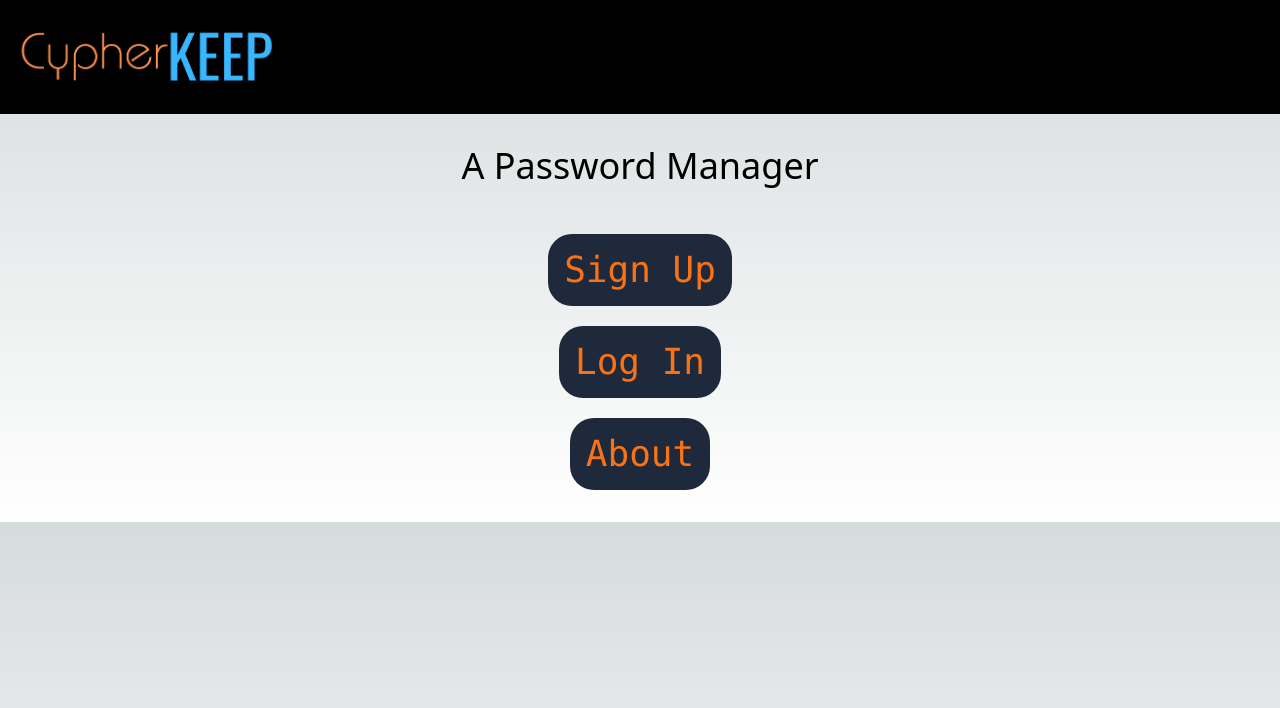
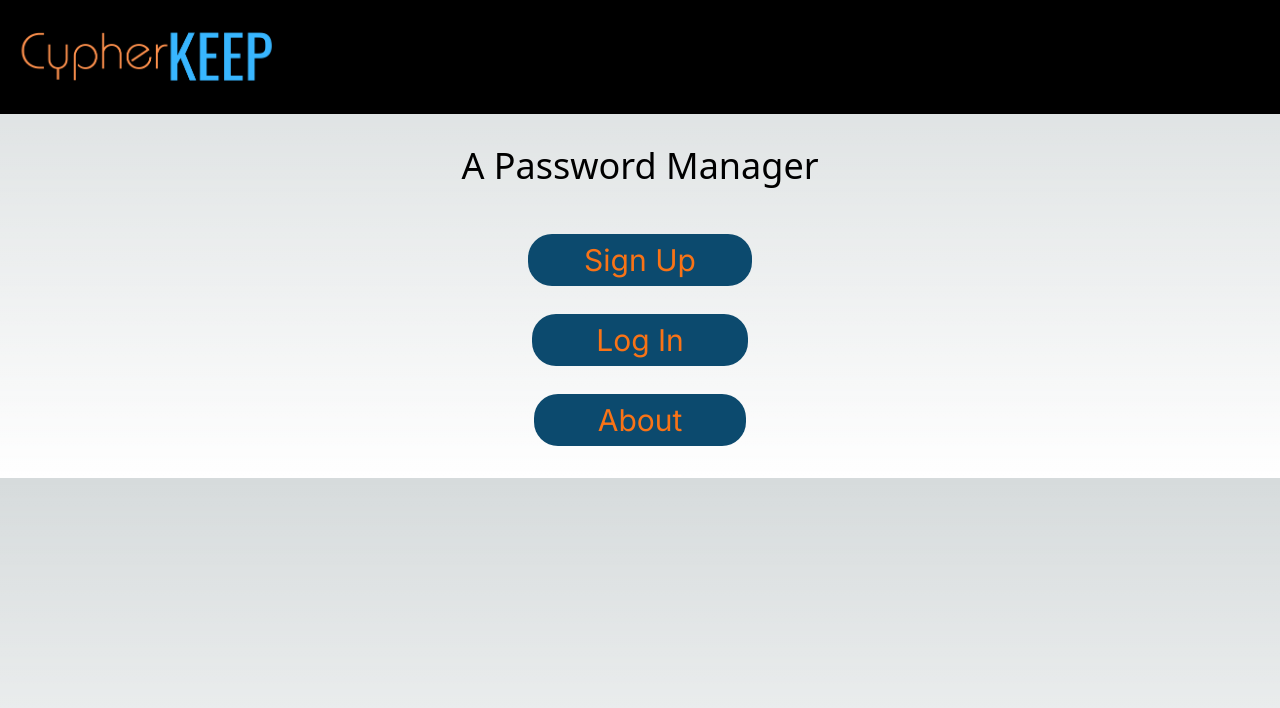
Before and after one commit to joshua95-web/cypherkeep, a Next.js app: page / in a window 1280 px wide. Shown: the top 708 px of the page. Built offline with nearby package versions, Linux system fonts and the light colour scheme.

Commit message:
made styling changes to buttons

```diff
--- a/app/page.tsx
+++ b/app/page.tsx
@@ -5,10 +5,10 @@ export default function Home() {
       <div className="font font-sans text-4xl flex min-w-screen items-center justify-center p-4 m-4">
         <h1>A Password Manager</h1>
       </div>
-      <div className="font font-mono flex items-center justify-center flex-col text-4xl gap-5 m-4 p-4">
-        <Link href="/signup" className="bg-slate-800 p-4 text-orange-500 rounded-3xl">Sign Up</Link>
-        <Link href="/login" className="bg-slate-800 p-4 text-orange-500 rounded-3xl">Log In</Link>
-        <Link href="/about" className="bg-slate-800 p-4 text-orange-500 rounded-3xl">About</Link>
+      <div className="font font font-family Helvetica, Arial, sans-serif flex items-center justify-center flex-col text-3xl gap-7 m-4 p-4">
+        <Link href="/signup" className="bg-sky-900 px-14 py-2 text-orange-500 rounded-3xl">Sign Up</Link>
+        <Link href="/login" className="bg-sky-900 px-16 py-2 text-orange-500 rounded-3xl">Log In</Link>
+        <Link href="/about" className="bg-sky-900 px-16 py-2 text-orange-500 rounded-3xl">About</Link>
       </div>
       </main>
   );
```
